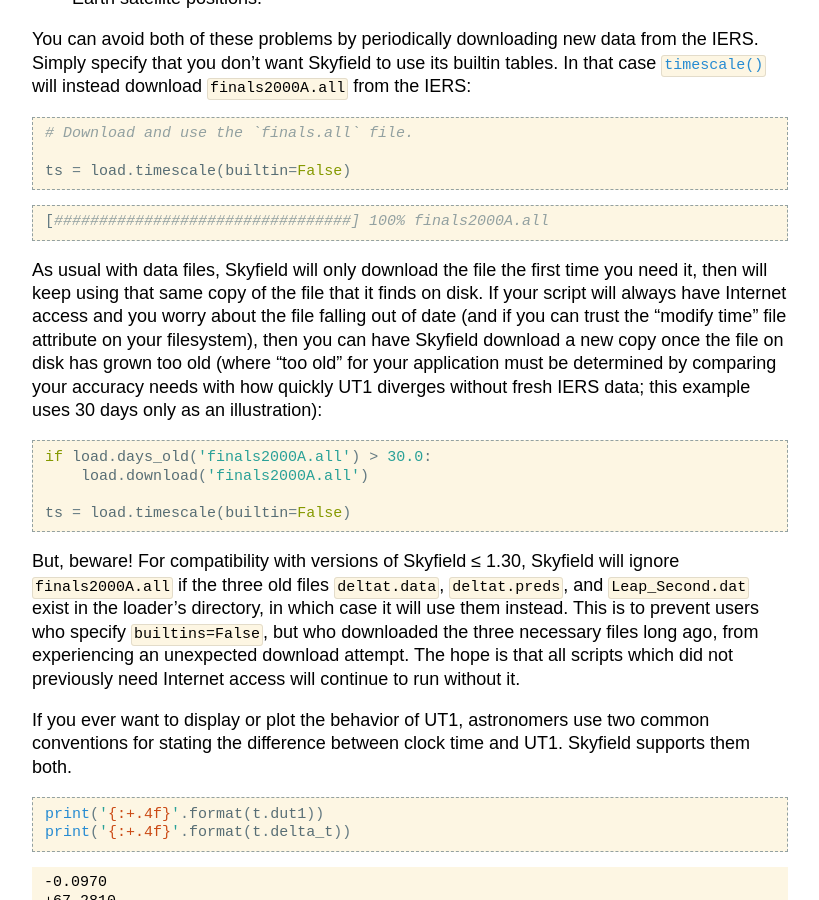
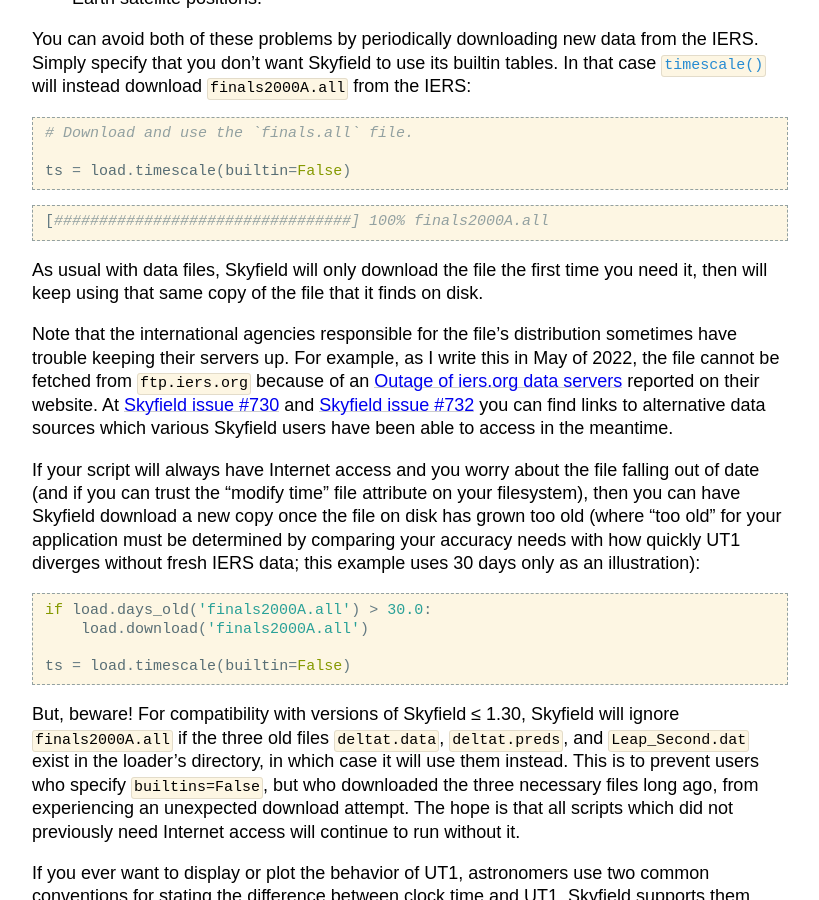
Before and after one commit to skyfielders/python-skyfield, a Sphinx documentation site: the page built from skyfield/documentation/time.rst, in a window 1280 px wide and 900 px high, scrolled down 12777 px. Shown: the whole window, without its empty margins (230-1049 px from the left). Built offline with Sphinx 7.4.7, drawn with Linux system fonts in a browser that asks for light colours; some web fonts are replaced.

Commit message:
For #732 have docs reference problems with IERS

```diff
--- a/skyfield/documentation/time.rst
+++ b/skyfield/documentation/time.rst
@@ -864,6 +864,21 @@
 As usual with data files,
 Skyfield will only download the file the first time you need it,
 then will keep using that same copy of the file that it finds on disk.
+
+Note that the international agencies responsible for the file’s distribution
+sometimes have trouble keeping their servers up.
+For example, as I write this in May of 2022,
+the file cannot be fetched from ``ftp.iers.org``
+because of an
+`Outage of iers.org data servers <https://www.iers.org/IERS/EN/NewsMeetings/News/news_001.html>`_
+reported on their website.
+At
+`Skyfield issue #730 <https://github.com/skyfielders/python-skyfield/issues/730>`_
+and
+`Skyfield issue #732 <https://github.com/skyfielders/python-skyfield/issues/732>`_
+you can find links to alternative data sources
+which various Skyfield users have been able to access in the meantime.
+
 If your script will always have Internet access
 and you worry about the file falling out of date
 (and if you can trust the “modify time” file attribute on your filesystem),
```
